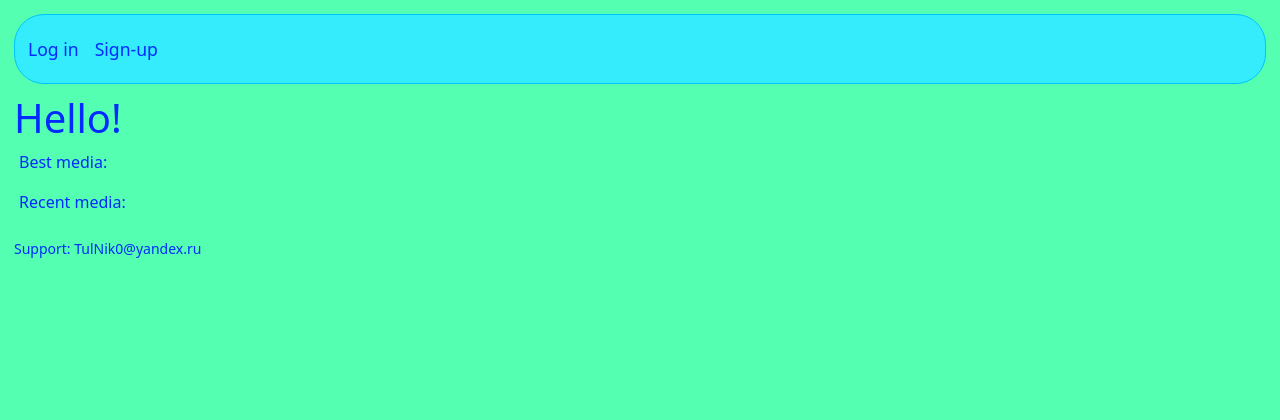
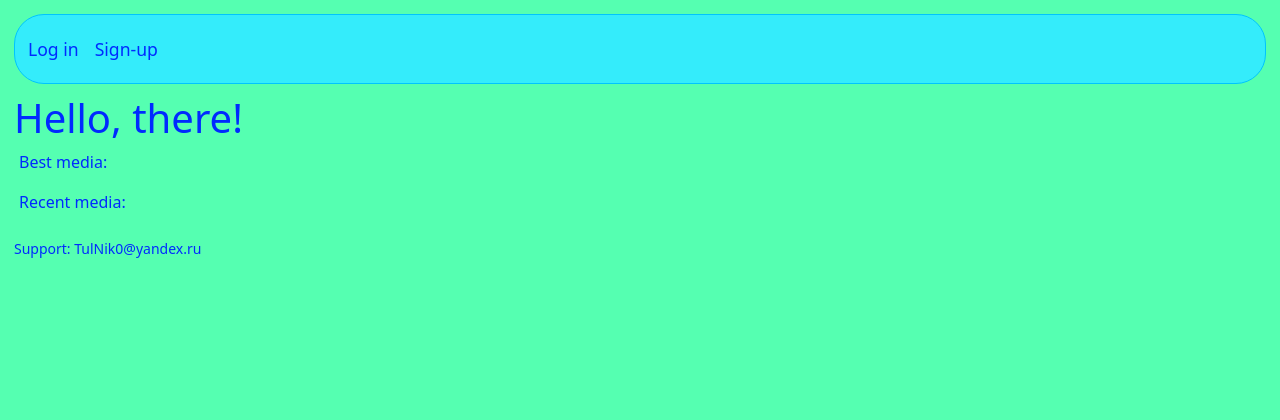
Before and after one commit to LaGGgggg/SkyLibrary, a Django app: page /en-us/ in a window 1280 px wide. Shown: the top 420 px of the page. Run offline with Django 4.2, Linux system fonts and the light colour scheme; data that the repository does not hold is empty.

Commit message:
Update index page template
Removed caching.
Added missed translation.

```diff
--- a/SkyLibrary/templates/home_page_app/index.html
+++ b/SkyLibrary/templates/home_page_app/index.html
@@ -4,8 +4,6 @@
 {% load cache %}
 {% load static %}
 {% load i18n %}
-<!-- 31536000 = one year, it doesn't change -->
-{% cache 31536000 home_page %}
 {% block head_extra %}
     <link rel="stylesheet" href="{% static 'css/rating.css' %}">
 {% endblock head_extra %}
@@ -27,7 +25,7 @@
     {% endif %}
 {% endblock top_panel %}
 {% block header %}
-        Hello!
+    {% translate 'Hello, there' %}!
 {% endblock header %}
 {% block content %}
     {% translate 'Best media' %}:
@@ -66,5 +64,4 @@
 {% block scripts %}
     <script src="{% static 'js/rating.js' %}"></script>
 {% endblock scripts %}
-{% endcache %}
 </html>
```
Lines whose indentation alone changed are shown as unchanged.
